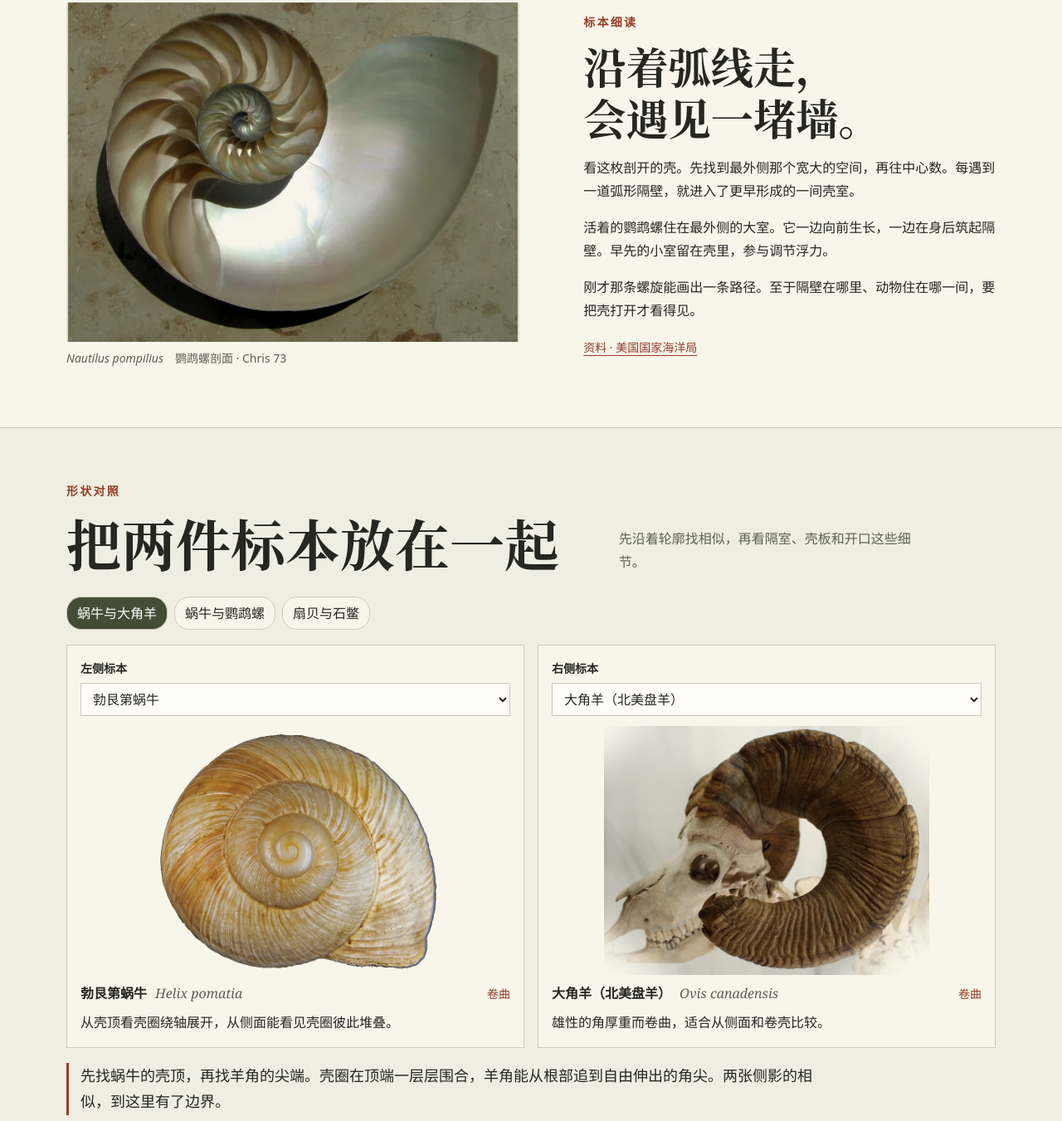
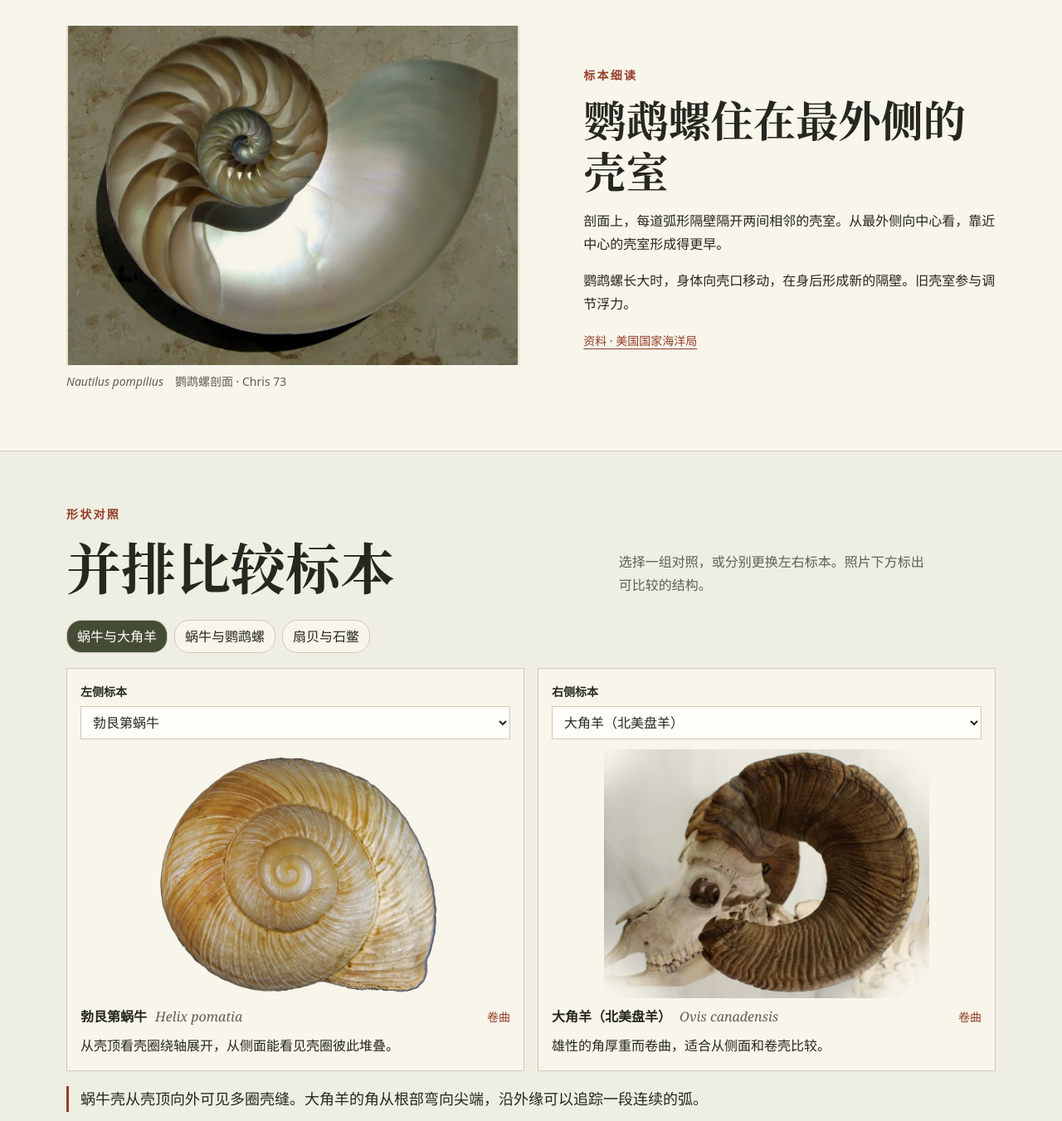
Before and after one commit to focusgrowth/wanwu-tongxing, a plain HTML site: page dist/index.html in a window 1280 px wide. Shown: the part 1376-2727 px from the top of the page at 83% size. Drawn offline with Linux system fonts and the light colour scheme.

Commit message:
将首页与标本图注改为面向读者的直接说明

```diff
--- a/dist/explore.js
+++ b/dist/explore.js
@@ -150,9 +150,9 @@ function updateComparison() {
   else if (left[4] === right[4]) note = '两件标本都有' + left[4] + '的外观。沿着边缘看一圈，找找哪里开始出现差别。';
   const pair = [left[7], right[7]].sort().join(',');
   const observations = {
-    'horn.webp,snail.webp': '先找蜗牛的壳顶，再找羊角的尖端。壳圈在顶端一层层围合，羊角能从根部追到自由伸出的角尖。两张侧影的相似，到这里有了边界。',
-    'nautilus.webp,snail.webp': '先只看外缘，两件标本都有逐圈放大的轮廓。再看中心：蜗牛照片拍的是壳表面，鹦鹉螺照片拍的是剖面。剖面里横过螺旋的线，一道就是一面隔壁。',
-    'chiton.webp,scallop.webp': '在扇贝上用手指从窄端向宽边划，能沿着一条放射肋走完全程。换到石鳖背上，从头端向尾端划，指尖会依次越过八块壳板。'
+    'horn.webp,snail.webp': '蜗牛壳从壳顶向外可见多圈壳缝。大角羊的角从根部弯向尖端，沿外缘可以追踪一段连续的弧。',
+    'nautilus.webp,snail.webp': '蜗牛照片显示壳表面的壳圈与壳缝。鹦鹉螺照片显示壳内的隔室，每道横跨壳腔的弧线都是隔壁的截面。',
+    'chiton.webp,scallop.webp': '扇贝的放射肋从铰合部向外缘展开，位于同一片壳上。石鳖背上的横向接缝分隔八块前后排列的壳板。'
   };
   get('compare-note').textContent = observations[pair] || note;
   for (const button of document.querySelectorAll('[data-pair]')) {
--- a/dist/index.html
+++ b/dist/index.html
@@ -1,15 +1,15 @@
 <!doctype html>
 <html lang="zh-CN"><head><meta charset="utf-8"><meta name="viewport" content="width=device-width,initial-scale=1"><meta name="description" content="万物同形，一本从形状出发的自然百科。"><title>万物同形 · 一本从形状出发的自然百科</title><link rel="stylesheet" href="./style.css"><script src="./catalog.js" defer></script><script src="./app.js" defer></script><script src="./explore.js" defer></script></head>
 <body id="top"><a class="skip" href="#atlas">跳到生物图鉴</a><header class="top"><a class="brand" href="#"><span>◎</span> 万物同形</a><nav aria-label="主导航"><a href="#atlas">生物图鉴</a><a href="#compare">形状对照</a><a href="#lab">形状实验室</a><a href="#table">餐桌地图</a><a href="./about.html">关于本站</a></nav></header>
-<main><section class="hero wrap"><div class="hero-copy"><p class="eyebrow">雨亭文化工作室 · 自然观察</p><h1>一枚壳，<br>一只角。</h1><p class="intro">目光从蜗牛壳顶绕出去，再沿着羊角弯回来。一个问题冒了出来：这两道弧线，能用同一条规则来画吗？</p></div><figure class="specimens">
+<main><section class="hero wrap"><div class="hero-copy"><p class="eyebrow">雨亭文化工作室 · 自然观察</p><h1>蜗牛壳<br>与羊角</h1><p class="intro">蜗牛的壳圈围着壳顶逐圈展开，大角羊的角从粗大的根部弯向尖端。叠加螺旋线，可以比较两者的弯曲轮廓。</p></div><figure class="specimens">
 <div class="specimen snail"><img src="./snail.webp" alt="勃艮第蜗牛壳标本，壳顶视角"><span class="spec-name">勃艮第蜗牛 <i>Helix pomatia</i></span></div>
 <div class="specimen horn"><img src="./horn.webp" alt="大角羊头骨标本，可见粗壮弯曲的角"><span class="spec-name">大角羊（北美盘羊） <i>Ovis canadensis</i></span></div>
 <svg class="traces" viewBox="0 0 840 330" preserveAspectRatio="none" aria-hidden="true"><path id="trace-left"/><path id="trace-right"/></svg>
-</figure><div class="hero-actions"><button id="trace" aria-pressed="false">叠加螺旋示意</button><a class="atlas-entry" href="#atlas">打开生物图鉴</a><a href="#compare">并排比较</a><span id="trace-note" hidden>曲线用于观察，尚未做标本轮廓拟合。</span></div></section>
-<section id="lab" class="lab"><div class="wrap lab-grid"><div><p class="eyebrow">形状实验室</p><h2>一条线，<br>怎么越卷越大？</h2><p>我第一次看到这个公式，最惊讶的是，只规定一件事，整条曲线就能长出来：点每绕一圈，到中心的距离都乘以同一个数。</p><label for="growth">每转一圈，半径变为 <output id="factor">2.0</output> 倍</label><input id="growth" type="range" min="1.2" max="4" step=".1" value="2"><p class="experiment">先把倍率调到 2。沿图中的水平线，从里向外读三个红点：半径依次为 1、2、4。再调到 3，猜猜第三个点会是多少？</p><p class="math">r(θ) = r₀ × W<sup>θ / 2π</sup></p><p class="small">图中最外端固定在同一位置，便于比较圈与圈的间距。要描述立体贝壳，还可以观察开口如何放大、每转一圈沿轴移动多远。<a href="https://academic.oup.com/evolut/article/77/8/1864/7197689">阅读卷壳模型研究</a></p></div><div class="plot"><svg viewBox="0 0 450 400" role="img" aria-label="可随滑杆变化的对数螺旋"><g id="grid"></g><path id="curve"/><g id="points"></g></svg><p id="sequence" aria-live="polite"></p></div></div></section>
+</figure><div class="hero-actions"><button id="trace" aria-pressed="false">叠加螺旋示意</button><a class="atlas-entry" href="#atlas">打开生物图鉴</a><a href="#compare">并排比较</a><span id="trace-note" hidden>示意线用于比较弯曲方向。两件标本的实际曲率尚未测量。</span></div></section>
+<section id="lab" class="lab"><div class="wrap lab-grid"><div><p class="eyebrow">形状实验室</p><h2>改变倍率，观察螺旋</h2><p>对数螺旋每转一整圈，半径就乘以固定倍率 W。拖动滑杆可以改变 W，观察相邻两圈的间距。</p><label for="growth">每转一圈，半径变为 <output id="factor">2.0</output> 倍</label><input id="growth" type="range" min="1.2" max="4" step=".1" value="2"><p class="experiment">三个红点标记连续两圈的起点和终点。以最内侧红点的半径为 1，倍率为 2 时，三个半径依次为 1、2、4；倍率为 3 时，依次为 1、3、9。</p><p class="math">r(θ) = r₀ × W<sup>θ / 2π</sup></p><p class="small">图中最外端固定在同一位置，便于比较圈与圈的间距。要描述立体贝壳，还可以观察开口如何放大、每转一圈沿轴移动多远。<a href="https://academic.oup.com/evolut/article/77/8/1864/7197689">阅读卷壳模型研究</a></p></div><div class="plot"><svg viewBox="0 0 450 400" role="img" aria-label="可随滑杆变化的对数螺旋"><g id="grid"></g><path id="curve"/><g id="points"></g></svg><p id="sequence" aria-live="polite"></p></div></div></section>
 <section class="reading wrap" id="reading"><figure><img src="./nautilus.webp" alt="鹦鹉螺剖面，弯曲的隔壁把壳内分成一列小室" loading="lazy"><figcaption><i>Nautilus pompilius</i>　鹦鹉螺剖面 · Chris 73</figcaption></figure>
-<div><p class="eyebrow">标本细读</p><h2>沿着弧线走，<br>会遇见一堵墙。</h2><p>看这枚剖开的壳。先找到最外侧那个宽大的空间，再往中心数。每遇到一道弧形隔壁，就进入了更早形成的一间壳室。</p><p>活着的鹦鹉螺住在最外侧的大室。它一边向前生长，一边在身后筑起隔壁。早先的小室留在壳里，参与调节浮力。</p><p>刚才那条螺旋能画出一条路径。至于隔壁在哪里、动物住在哪一间，要把壳打开才看得见。</p><a href="https://oceanservice.noaa.gov/facts/nautilus.html">资料 · 美国国家海洋局</a></div></section><section id="compare" class="compare"><div class="wrap">
-<div class="atlas-heading"><div><p class="eyebrow">形状对照</p><h2>把两件标本放在一起</h2></div><p>先沿着轮廓找相似，再看隔室、壳板和开口这些细节。</p></div>
+<div><p class="eyebrow">标本细读</p><h2>鹦鹉螺住在最外侧的壳室</h2><p>剖面上，每道弧形隔壁隔开两间相邻的壳室。从最外侧向中心看，靠近中心的壳室形成得更早。</p><p>鹦鹉螺长大时，身体向壳口移动，在身后形成新的隔壁。旧壳室参与调节浮力。</p><a href="https://oceanservice.noaa.gov/facts/nautilus.html">资料 · 美国国家海洋局</a></div></section><section id="compare" class="compare"><div class="wrap">
+<div class="atlas-heading"><div><p class="eyebrow">形状对照</p><h2>并排比较标本</h2></div><p>选择一组对照，或分别更换左右标本。照片下方标出可比较的结构。</p></div>
 <div class="pair-presets" aria-label="精选对照"><button data-pair="snail,horn">蜗牛与大角羊</button><button data-pair="snail,nautilus">蜗牛与鹦鹉螺</button><button data-pair="scallop,chiton">扇贝与石鳖</button></div><div class="compare-grid">
 <div><label for="compare-left">左侧标本</label><select id="compare-left"></select><div id="compare-left-card"></div></div>
 <div><label for="compare-right">右侧标本</label><select id="compare-right"></select><div id="compare-right-card"></div></div>
@@ -17,7 +17,7 @@
 <p id="compare-note" aria-live="polite"></p><p class="small">照片为不同视角与比例，适合观察结构。</p>
 </div></section>
 <section id="atlas" class="wrap atlas">
-<div class="atlas-heading"><div><p class="eyebrow">生物图鉴</p><h2>壳有多少种长法？</h2></div><p>同样是壳，可以卷起来，可以像书一样合上，也可以一块压着一块。</p></div>
+<div class="atlas-heading"><div><p class="eyebrow">生物图鉴</p><h2>按形状查生物</h2></div><p>点击图版浏览腹足类、双壳类或微观壳体。也可以按结构筛选，或用中文名、学名搜索。</p></div>
 <div class="plates" aria-label="按图版探索">
 <button class="plate" data-filter="Gastropoda"><img src="./plates/gastro.webp" alt="" loading="lazy"><span>海螺的卷曲 <i>腹足纲</i></span></button>
 <button class="plate" data-filter="Bivalvia"><img src="./plates/bivalve.webp" alt="" loading="lazy"><span>贝壳的两瓣 <i>双壳纲</i></span></button>
@@ -38,5 +38,5 @@
 <div id="catalog-start" class="catalog-heading"><h3>浏览条目</h3><button id="reset-filters" type="button">清除筛选</button></div>
 <div class="filters"><label>收录范围<select id="scope"><option value="">全部范围</option></select></label><label>形状或结构<select id="group"><option value="">全部形状</option></select></label><label>类群<select id="taxon"><option value="">全部类群</option></select></label><label>检索<input id="search" type="search" placeholder="中文名或学名"></label><span id="count" aria-live="polite"></span></div><div id="cards" class="cards"></div>
 <details class="coverage"><summary>收录进度与分类依据</summary><ul id="scope-audit"></ul><p>软体动物以现生八纲为分类骨架，另收录若干化石类群。页面显示的是代表条目数，完整的学名、异名与分类层级可从各纲的 MolluscaBase 索引查询。其他动物和微观壳体目前为选录，羊角用作形状对照。图版是历史插画，条目配图还在扩充。</p><a href="https://doi.org/10.1126/science.ads0215">现生八纲分类研究</a> · <a href="https://www.marinespecies.org/">世界海洋物种名录</a></details></section>
-<section id="table" class="table"><div class="wrap"><p class="eyebrow">餐桌地图</p><h2>一枚海里的鲍，怎样成了山里的菜？</h2><p>先看菜名里的地名，再看食材走过的路。两者有时会把你带到地图上的不同地方。</p><div class="food"><article><p class="eyebrow">法国 · 勃艮第</p><h3>勃艮第焗蜗牛</h3><i>Escargots de Bourgogne</i><p>经典做法用蒜香欧芹黄油。菜名对应勃艮第的饮食传统，经典食材为 <em>Helix pomatia</em>，具体商品的原料产地以标示为准。</p><button class="food-taxon" type="button" data-food="Helix pomatia">查看蜗牛条目</button> <a href="https://www.bourgogne-tourisme.com/decouvrir/gastronomie-et-produits-regionaux/produits-du-terroir-bourgogne/les-escargots-de-bourgogne/">勃艮第旅游局</a></article><article><p class="eyebrow">日本 · 山梨县甲府</p><h3>酱煮鲍鱼</h3><i>あわびの煮貝</i><p>山梨县的地方食品，主要食材是鲍鱼和酱油。有关传统的一种说法把海产来源指向邻近静冈县的骏河湾。</p><a href="https://www.maff.go.jp/j/keikaku/syokubunka/traditional-foods/menu/awabino_nigai.html">日本农林水产省</a></article></div></div></section>
+<section id="table" class="table"><div class="wrap"><p class="eyebrow">餐桌地图</p><h2>两道地方菜的食材与来处</h2><p>勃艮第以焗蜗牛闻名，日本内陆的山梨县则有酱煮鲍鱼。下列地名标示菜肴的流传地，食材来源另列。</p><div class="food"><article><p class="eyebrow">法国 · 勃艮第</p><h3>勃艮第焗蜗牛</h3><i>Escargots de Bourgogne</i><p>经典做法用蒜香欧芹黄油。菜名对应勃艮第的饮食传统，经典食材为 <em>Helix pomatia</em>，具体商品的原料产地以标示为准。</p><button class="food-taxon" type="button" data-food="Helix pomatia">查看蜗牛条目</button> <a href="https://www.bourgogne-tourisme.com/decouvrir/gastronomie-et-produits-regionaux/produits-du-terroir-bourgogne/les-escargots-de-bourgogne/">勃艮第旅游局</a></article><article><p class="eyebrow">日本 · 山梨县甲府</p><h3>酱煮鲍鱼</h3><i>あわびの煮貝</i><p>山梨县的地方食品，主要食材是鲍鱼和酱油。有关传统的一种说法把海产来源指向邻近静冈县的骏河湾。</p><a href="https://www.maff.go.jp/j/keikaku/syokubunka/traditional-foods/menu/awabino_nigai.html">日本农林水产省</a></article></div></div></section>
 </main><footer class="wrap colophon"><div><strong>万物同形</strong><p>雨亭文化工作室 出品</p></div><nav aria-label="页脚导航"><a href="./about.html">关于本站</a><a href="./about.html#sources">资料来源</a><a href="./about.html#credits">图像授权</a><a href="https://github.com/focusgrowth/wanwu-tongxing">参与编写</a><a href="#top">回到顶部</a></nav></footer></body></html>
```
